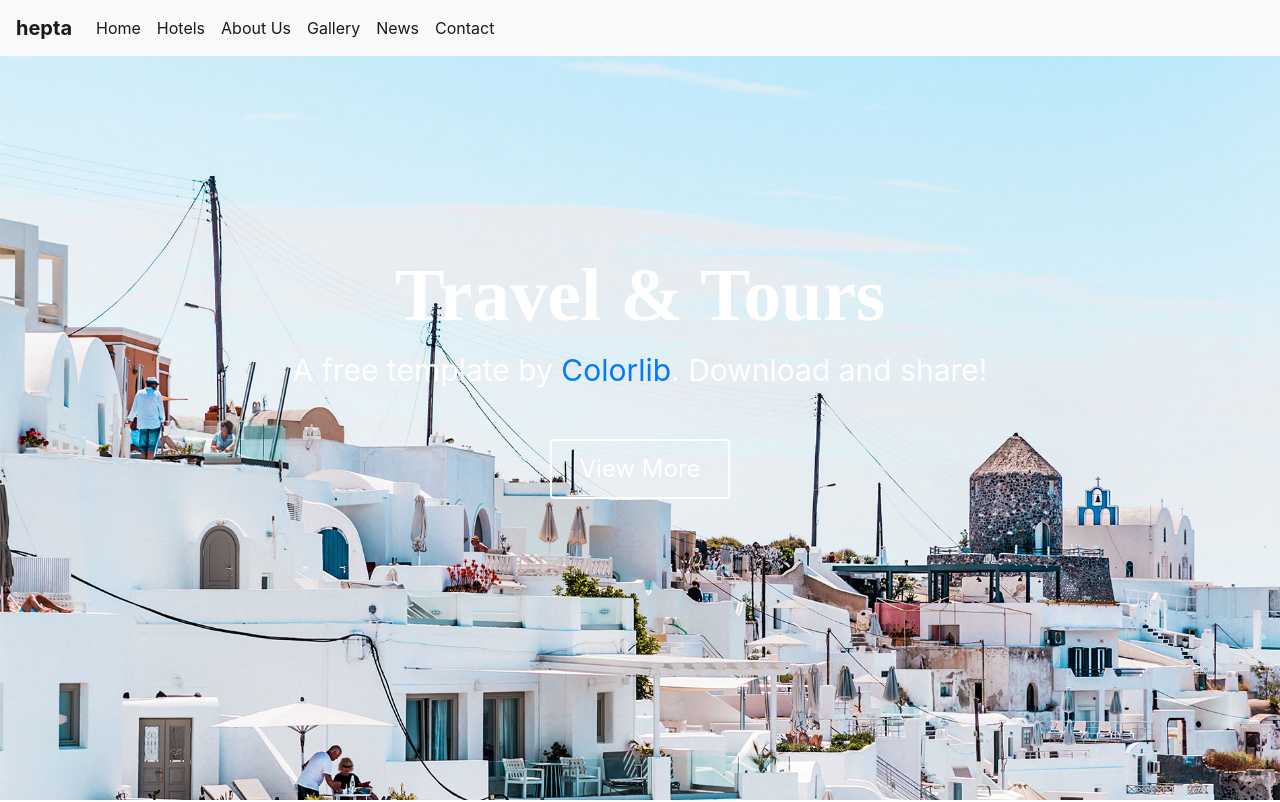
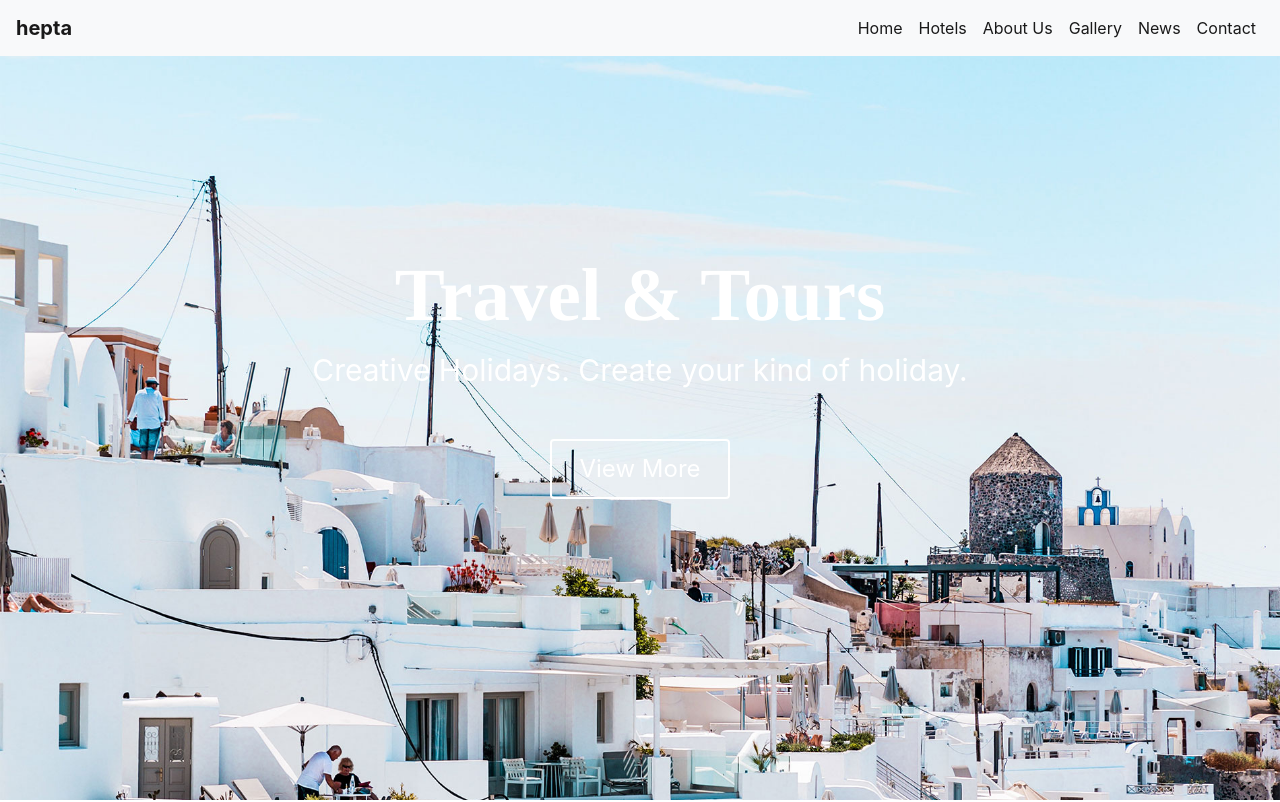
Before and after one commit to yashpatel14/tour.github.io, a plain HTML site: page index.html in a window 1280 px wide. Shown: the top 802 px of the page. Drawn offline with nearby package versions, Linux system fonts and the light colour scheme.

Commit message:
Update index.html

```diff
--- a/index.html
+++ b/index.html
@@ -29,7 +29,7 @@
   </button>
 
   <div class="collapse navbar-collapse" id="navbarSupportedContent">
-    <ul class="navbar-nav mr-auto">
+    <ul class="navbar-nav ml-auto">
       <li class="nav-item active">
         <a class="nav-link" href="#">Home <span class="sr-only">(current)</span></a>
       </li>
@@ -63,7 +63,7 @@
 			<div class="row text-center t1">
 				<div class="col-lg-12 col-sm-12">
 					<h1 data-aos="fade-up"><b>Travel &amp; Tours</b></h1>
-					<p data-aos="fade-up" data-aos-delay="100"> A free template by <a href="#" target="_blank">Colorlib</a>. Download and share!</p>
+					<p data-aos="fade-up" data-aos-delay="100">Creative Holidays. Create your kind of holiday.</p>
 					<button class="btn" data-aos="fade-up" data-aos-delay="100">View More</button>
 
 				</div>
```
